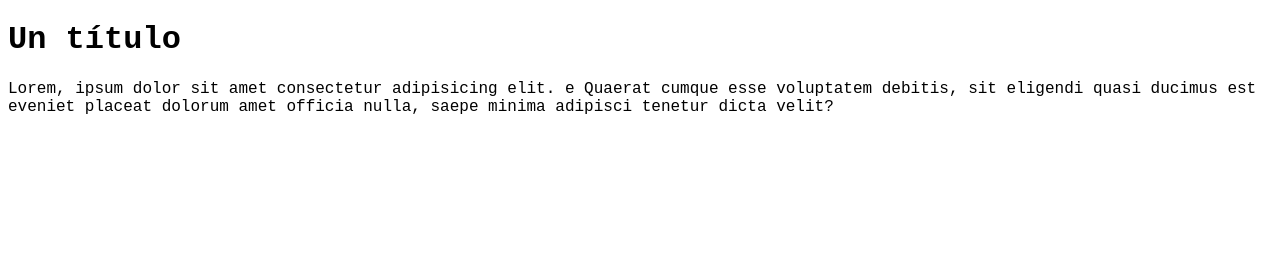
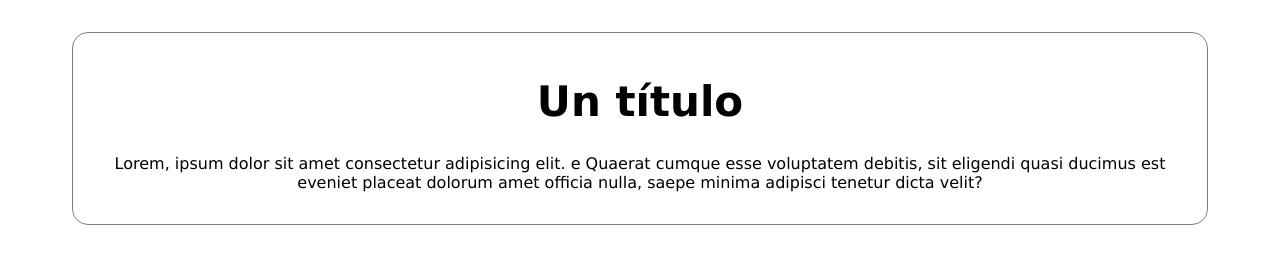
Before and after one commit to AyrtonAranibar/GitHubPractice, a plain HTML site: page index.html in a window 1280 px wide. Drawn offline with Linux system fonts and the light colour scheme.

Commit message:
estilo añadido

```diff
--- a/css/styles.css
+++ b/css/styles.css
@@ -1,7 +1,14 @@
 *{
     box-sizing: border-box;
-    font-family: 'Courier New', Courier, monospace;
+    font-family: Verdana, Geneva, Tahoma, sans-serif;
+    text-align: center;
 }
-p {
-
+h1{
+    font-size: 42px;
 }
+.contenedor1{
+    margin: 2em 4em;
+    padding:1em;
+    border: 1px solid gray;
+    border-radius: 1em;
+}
--- a/index.html
+++ b/index.html
@@ -8,10 +8,12 @@
         <link rel="stylesheet" href="css/styles.css">
     </head>
     <body>
+        <div class="contenedor1">
             <h1> Un título</h1>
             <p>Lorem, ipsum dolor sit amet consectetur adipisicing elit. e
                 Quaerat cumque esse voluptatem debitis, sit eligendi quasi
                 ducimus est eveniet placeat dolorum amet officia nulla,
                 saepe minima adipisci tenetur dicta velit?</p>
+        </div>
     </body>
 </html>
```
